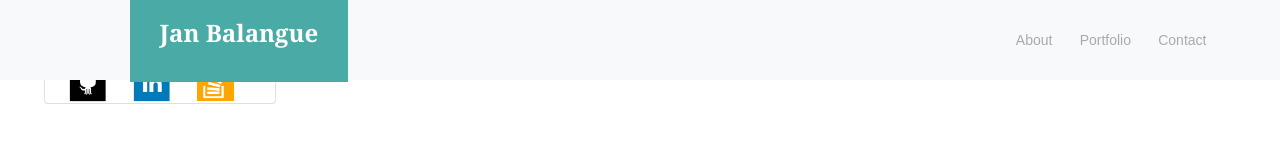
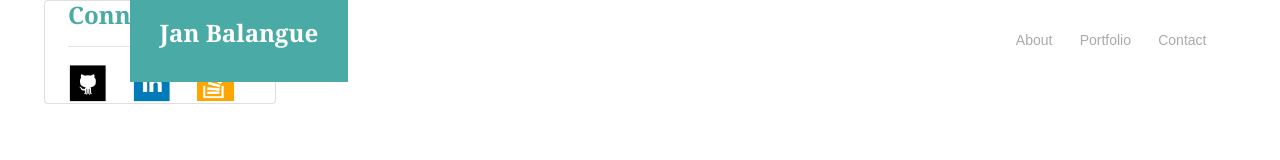
Before and after one commit to computeruser88/Bootstrap-Portfolio, a plain HTML site: page contact.html in a window 1280 px wide. Shown: the top 160 px of the page. Drawn offline with nearby package versions, Linux system fonts and the light colour scheme.

Commit message:
Adjusted headers in contact.html, index.html, and portfolio.html

```diff
--- a/contact.html
+++ b/contact.html
@@ -13,7 +13,7 @@
 </head>
 
 <body>
-    <nav class="navbar navbar-expand-lg navbar-light bg-light">
+    <nav class="navbar navbar-expand-lg navbar-light">
         <a class="navbar-brand" href="#">Jan Balangue</a>
         <button class="navbar-toggler" type="button" data-toggle="collapse" data-target="#navbarNavAltMarkup" aria-controls="navbarNavAltMarkup"
             aria-expanded="false" aria-label="Toggle navigation">
```
Also changed, not shown: index.html (+1 -1 lines), portfolio.html (+1 -1 lines).
